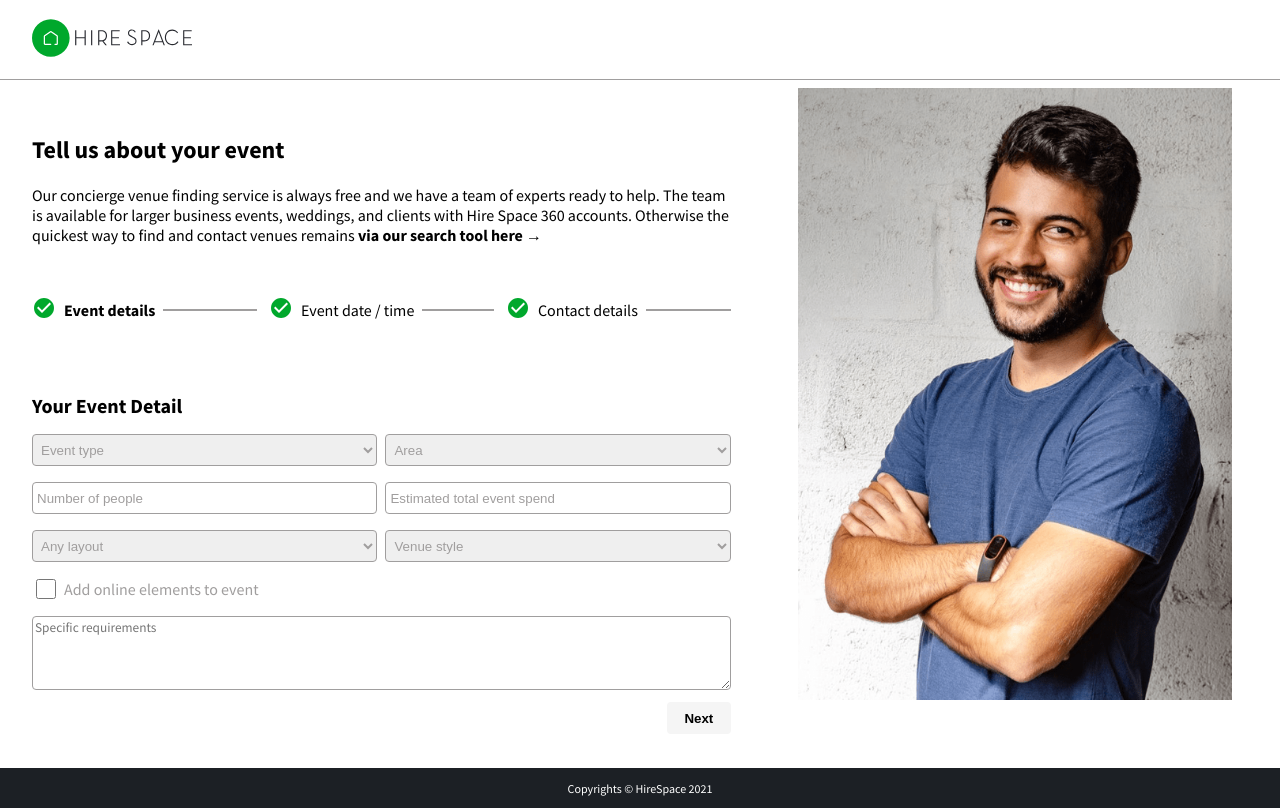
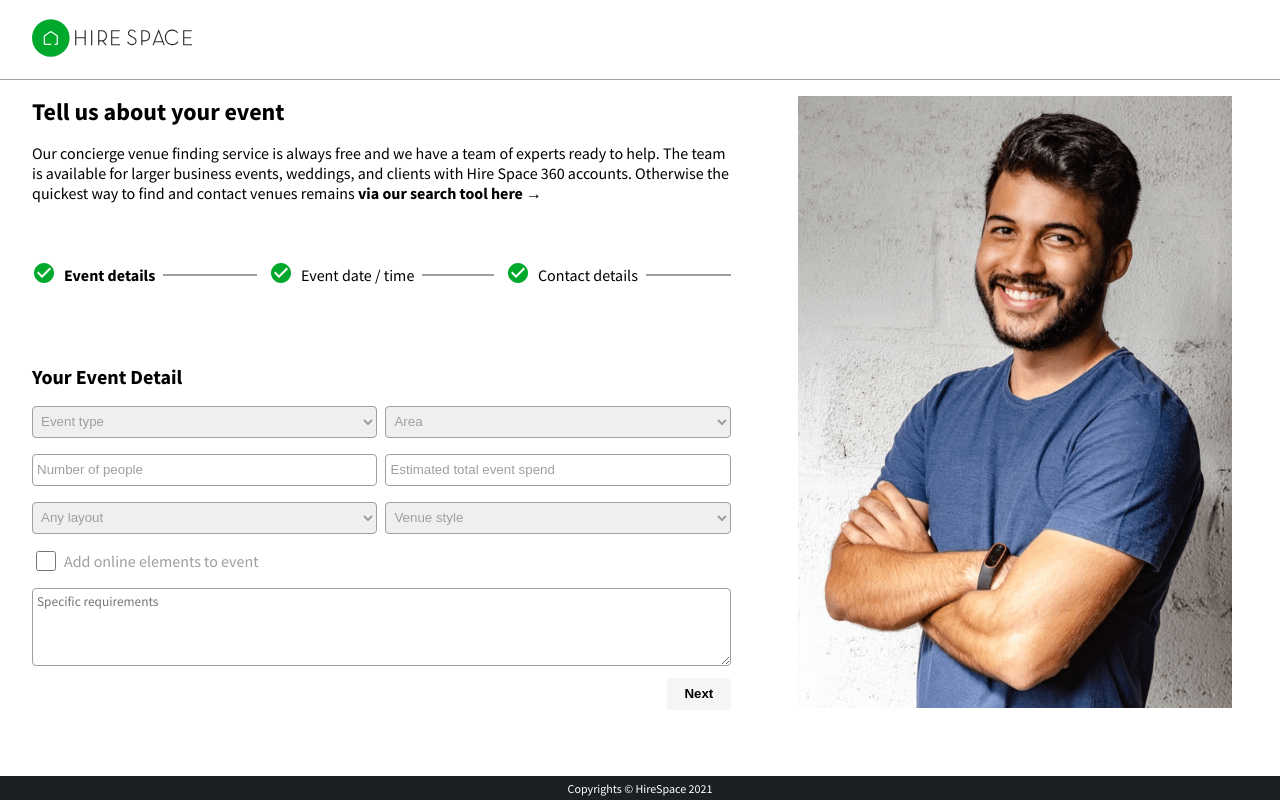
Before and after one commit to sigristarisa/front-end-tech-test, a React (Create React App) app: page / in a window 1280 px wide. Built offline with nearby package versions, Linux system fonts and the light colour scheme.

Commit message:
changed the layout of text area

```diff
--- a/src/Components/Footer/Footer.css
+++ b/src/Components/Footer/Footer.css
@@ -1,6 +1,6 @@
 footer {
   width: 100vw;
-  height: 5vh;
+  height: 3vh;
   font-size: 12px;
   font-weight: 400;
   color: var(--sub-text-color);
--- a/src/Components/Header/Header.css
+++ b/src/Components/Header/Header.css
@@ -2,7 +2,7 @@ header {
   width: 100vw;
   height: 10vh;
   padding: 0 4vh;
-  margin-bottom: 1vh;
+  margin-bottom: 2vh;
   border-bottom: var(--border-color) 1px solid;
 }
 
--- a/src/Components/Main/Form.js
+++ b/src/Components/Main/Form.js
@@ -48,7 +48,7 @@ const Form = () => {
           <FormInput
             name={"number_of_people"}
             value={formInput.number_of_people}
-            type='text'
+            type='number'
             placeholder={"Number of people"}
             onChange={handleChange}
           />
--- a/src/Components/Main/FormInput.js
+++ b/src/Components/Main/FormInput.js
@@ -28,6 +28,7 @@ const FormInput = ({
           min={min}
           placeholder={placeholder}
           onChange={onChange}
+          required
         />
       )}
     </div>
--- a/src/Components/Main/Main.css
+++ b/src/Components/Main/Main.css
@@ -65,6 +65,7 @@
 
 .form-input_container textarea {
   width: 100%;
+  padding: 4px;
   font-family: "Source Sans Pro", sans-serif;
   border: solid 1px var(--border-color);
   border-radius: 4px;
--- a/src/Components/Main/Main.js
+++ b/src/Components/Main/Main.js
@@ -7,7 +7,7 @@ import "./Main.css";
 const Main = () => {
   return (
     <main className='main_container two-grid-columns_extend-one'>
-      <aside className='main_left-container align-items_center'>
+      <aside className='main_left-container align-items_start'>
         <MainText />
         <Stepper />
         <Form />
--- a/src/index.css
+++ b/src/index.css
@@ -26,6 +26,7 @@ ul {
 }
 
 h1 {
+  margin: 0 0 2vh 0;
   font-size: var(--font-l);
 }
 
```
